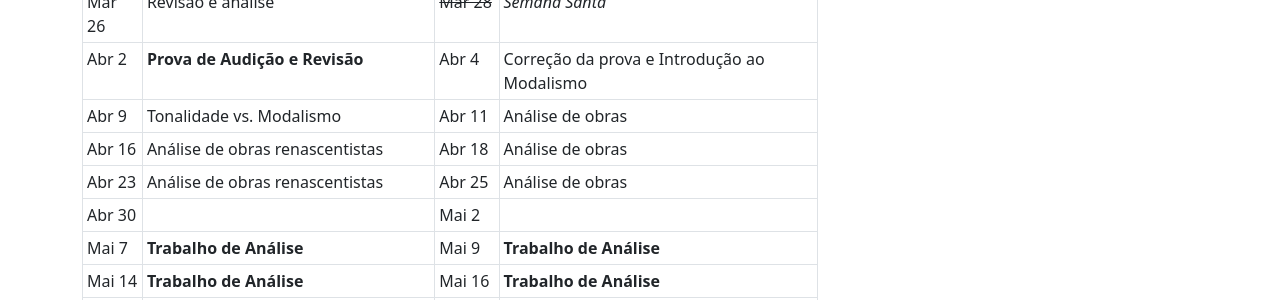
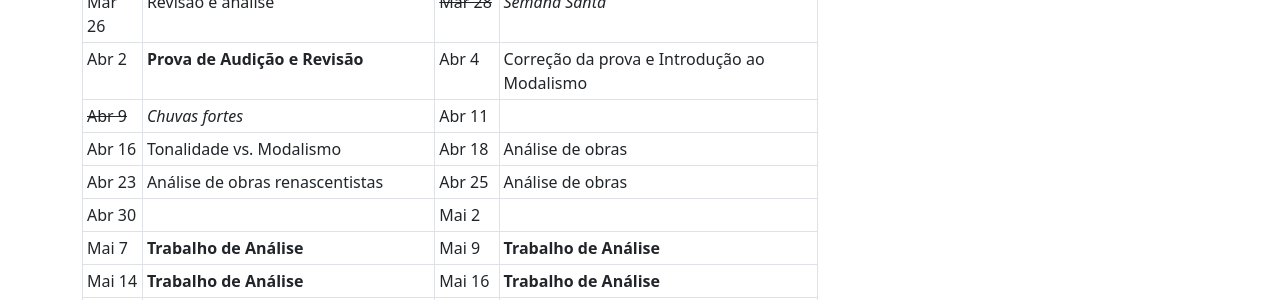
Before and after one commit to pedrokroger/pedrokroger.github.io, a Jekyll site: the page built from pages/musa75-lem7.md, in a window 1280 px wide. Shown: the part 1487-1787 px from the top of the page. Built offline with Jekyll 4.4.1, drawn with Linux system fonts in a browser that asks for light colours; Markdown is read by kramdown in place of the engine named in the settings.

Commit message:
Atualiza cronogramas

```diff
--- a/pages/musa75-lem7.md
+++ b/pages/musa75-lem7.md
@@ -127,8 +127,8 @@ ser modificado de acordo com a necessidade e eventualidade.
 | Mar 19            | Revisão e análise                        | Mar 21            | Revisão e análise                           |
 | Mar 26            | Revisão e análise                        | <del>Mar 28</del> | _Semana Santa_                              |
 | Abr 2             | **Prova de Audição e Revisão**           | Abr 4             | Correção da prova e Introdução ao Modalismo |
-| Abr 9             | Tonalidade vs. Modalismo                 | Abr 11            | Análise de obras                            |
-| Abr 16            | Análise de obras renascentistas          | Abr 18            | Análise de obras                            |
+| <del>Abr 9</del>  | _Chuvas fortes_                          | Abr 11            |                                             |
+| Abr 16            | Tonalidade vs. Modalismo                 | Abr 18            | Análise de obras                            |
 | Abr 23            | Análise de obras renascentistas          | Abr 25            | Análise de obras                            |
 | Abr 30            |                                          | Mai 2             |                                             |
 | Mai 7             | **Trabalho de Análise**                  | Mai 9             | **Trabalho de Análise**                     |
```
Also changed, not shown: pages/musa84-orq1.md (+2 -2 lines).
